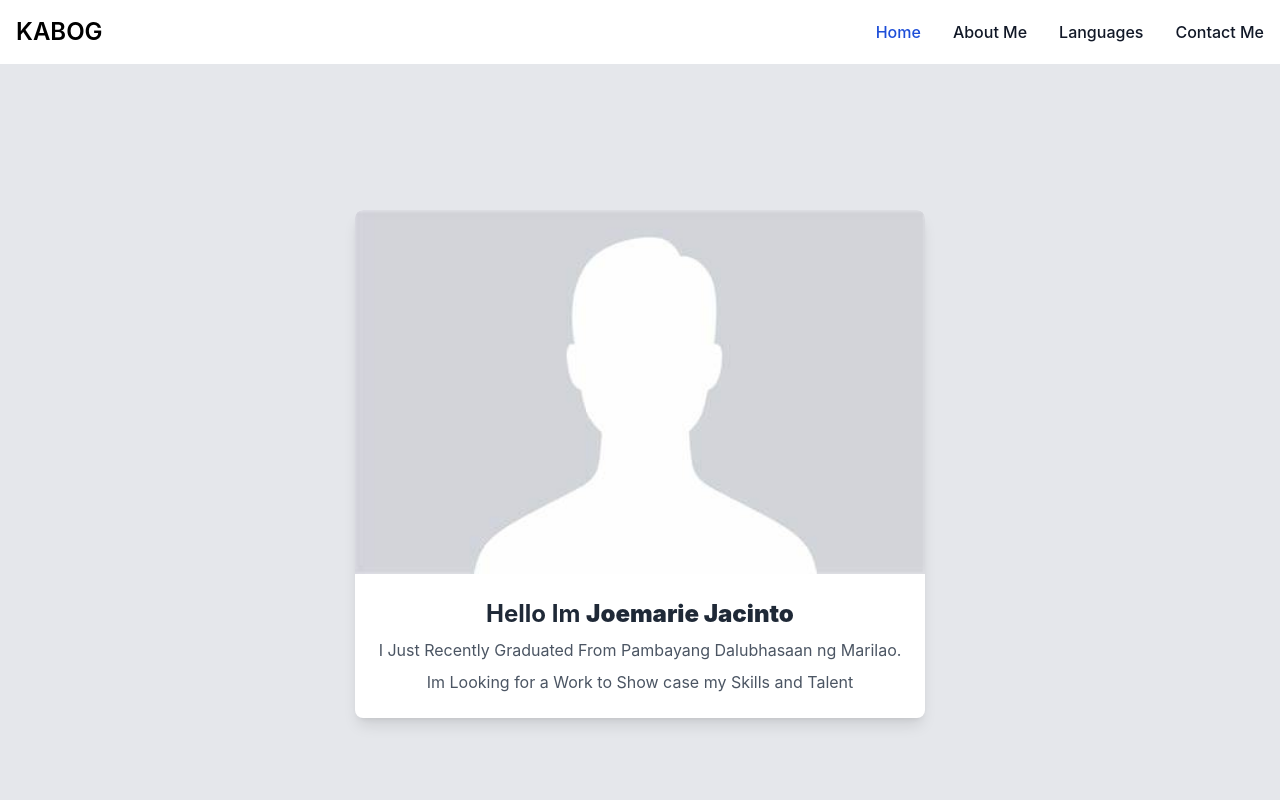
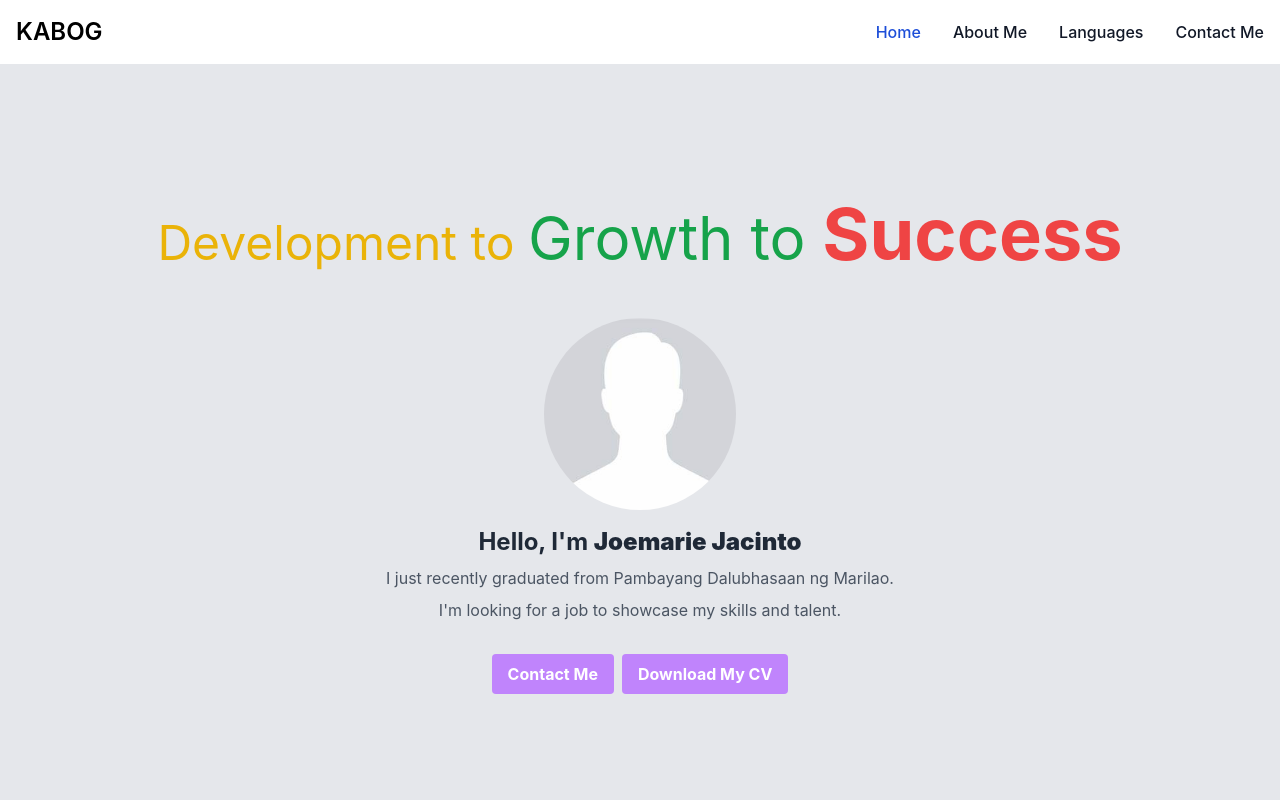
Before and after one commit to 8xers6/Joemarie_Portfolio, a React (Create React App) app: page / in a window 1280 px wide. Shown: the top 800 px of the page. Built offline with nearby package versions, Linux system fonts and the light colour scheme.

Commit message:
Update Aboutme.jsx

```diff
--- a/src/Aboutme.jsx
+++ b/src/Aboutme.jsx
@@ -1,31 +1,53 @@
+import React from 'react';
 import sampleImage from './Assets/fbfb.jpeg';
+import 'animate.css';
 
-function Aboutme(){
+function AboutMe() {
+  const handleScroll = (targetId) => {
+    const targetElement = document.getElementById(targetId);
+    if (targetElement) {
+      targetElement.scrollIntoView({
+        behavior: 'smooth',
+        block: 'start',
+      });
+    }
+  };
 
-    return(
-
-        <div id="Aboutme"className="flex items-center justify-center h-screen bg-gray-200">
-        <div className="max-w-4xl bg-white rounded-lg shadow-lg overflow-hidden">
-            <img src={sampleImage} alt="Sample" className="w-full h-auto" />
-            <div className="p-6">
-                <h2 className="text-2xl font-bold text-gray-800 flex justify-center" >Hello Im&nbsp;<b>Joemarie Jacinto</b></h2>
-                <p className="mt-2 text-gray-600" >I Just Recently Graduated From Pambayang Dalubhasaan ng Marilao.</p>
-                <p className="mt-2 text-gray-600 flex justify-center" >Im Looking for a Work to Show case my Skills and Talent</p>
-            </div>
+  return (
+    <div id="Aboutme" className="flex flex-col items-center justify-center min-h-screen bg-gray-200 pt-3 px-3  pb-12">
+      <div className="text-center p-4">
+        <div className="pb-12">
+            <span className="text-yellow-500 text-5xl ">Development to </span>
+            <span className="text-green-600 text-6xl "> Growth to </span>
+            <span className="text-red-500 text-7xl "><b>Success</b></span>
         </div>
+        <img
+          src={sampleImage}
+          alt="Joemarie Jacinto"
+          className="w-32 h-32 md:w-48 md:h-48 rounded-full object-cover mx-auto"
+        />
+        <div className="mt-4">
+          <h2 className="text-2xl font-bold text-gray-800">Hello, I'm <b>Joemarie Jacinto</b></h2>
+          <p className="mt-2 text-gray-600">I just recently graduated from Pambayang Dalubhasaan ng Marilao.</p>
+          <p className="mt-2 text-gray-600">I'm looking for a job to showcase my skills and talent.</p>
+        </div>
+      </div>
+      <div className="p-4 flex flex-col sm:flex-row justify-center gap-2">
+        <button
+          onClick={() => handleScroll('Contactme')}
+          className="bg-purple-400 hover:bg-purple-500 text-white font-bold py-2 px-4 rounded"
+        >
+          Contact Me
+        </button>
+        <button
+          onClick={() => handleScroll('DownloadCV')}
+          className="bg-purple-400 hover:bg-purple-500 text-white font-bold py-2 px-4 rounded "
+        >
+          Download My CV
+        </button>
+      </div>
     </div>
-
-
-
-
-
-);
-
-
-
-
-
-
+  );
 }
 
-export default Aboutme
+export default AboutMe;
```
